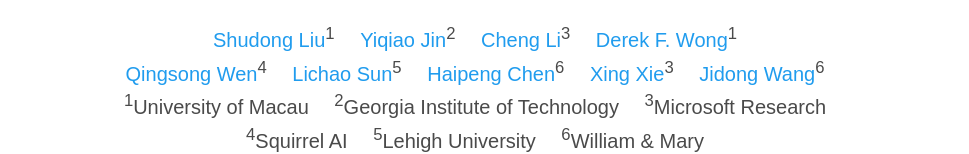
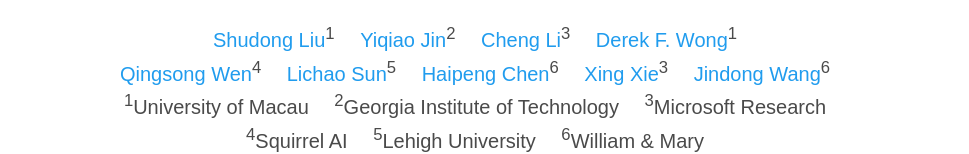
Before and after one commit to CultureVLM/culturevlm.github.io, a plain HTML site: page index.html in a window 1280 px wide. Shown: the part 267-421 px from the top of the page, without its empty margins (155-1124 px from the left). Drawn offline with nearby package versions, Linux system fonts and the light colour scheme; some icons are missing; a web font is replaced by a local one.

Commit message:
modified:   index.html

```diff
--- a/index.html
+++ b/index.html
@@ -85,7 +85,7 @@
                     <a href="https://www.microsoft.com/en-us/research/people/xingx/ " target="_blank">Xing Xie</a><sup>3</sup>&emsp;
                   </span>
                   <span class="author-block">
-                    <a href="https://jd92.wang/" target="_blank">Jidong Wang</a><sup>6</sup>&emsp;
+                    <a href="https://jd92.wang/" target="_blank">Jindong Wang</a><sup>6</sup>&emsp;
                   </span>
                   </div>
 
```
